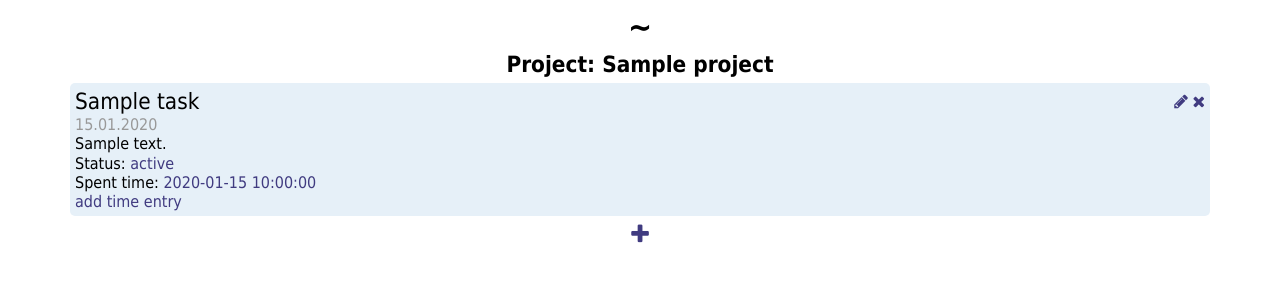
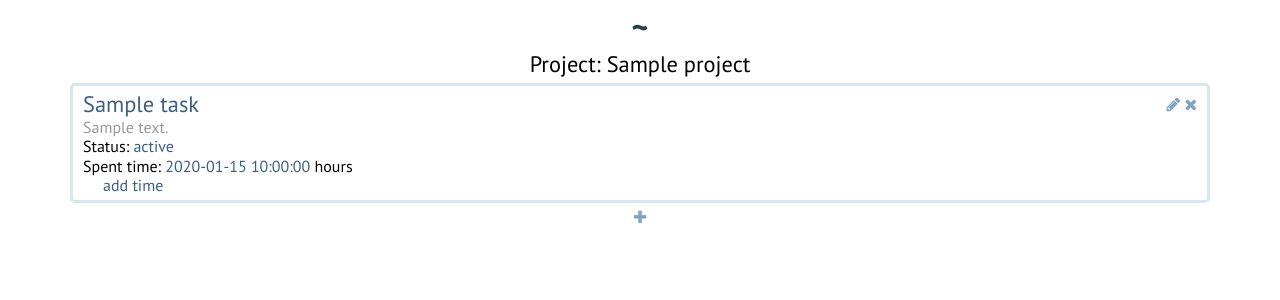
Before and after one commit to xuhcc/airy, a Flask app: template airy/templates/tasks.html in a window 1280 px wide. Shown: the top 300 px of the page. Run offline with Flask 2, Linux system fonts and the light colour scheme; the template is opened without the code that fills it: most values are stand-ins (such as "Sample title", 1, 10 or a date in 2020); parts of the project's set-up code (start-up, migrations or seed data) failed here and were passed over; some libraries are stand-ins or nearby versions.

Commit message:
Changed UI design

```diff
--- a/airy/static/css/common.css
+++ b/airy/static/css/common.css
@@ -14,17 +14,27 @@
 }
 
 body {
+    font-family: 'PT Sans', sans-serif;
     font-size: 16px;
     line-height: 1.2;
 }
 
 a {
-    color: #403B80;
+    color: #3B6180;
     cursor: pointer;
+    text-decoration: none;
 }
 
 a:hover {
-    color: #5E56C5;
+    color: #5693C5;
+}
+
+a.icon {
+    color: #7DA4C4;
+}
+
+a.icon:hover {
+    color: #5693C5;
 }
 
 textarea {
@@ -32,12 +42,13 @@ textarea {
 }
 
 h1 {
+    color: #273E51;
     margin: 0;
 }
 
 h2 {
     font-size: 1.4em;
-    font-weight: bold;
+    font-weight: normal;
     margin: 5px 0;
 }
 
@@ -47,8 +58,13 @@ h3 {
     margin: 0;
 }
 
+ul {
+    list-style-type: none;
+    margin: 0;
+    padding: 0;
+}
+
 .container {
-    font-family: Tahoma,Geneva,sans-serif;
     margin: 0 auto;
     max-width: 1140px;
     text-align: center;
@@ -66,13 +82,13 @@ h3 {
 }
 
 .main-menu a {
+    border-radius: 5px;
     display: block;
-    padding: 10px;
-    text-decoration: none;
+    padding: 5px;
 }
 
 .main-menu a:hover {
-    background-color: #E6F0F8;
+    background-color: #F0F6FA;
 }
 
 .popup {
@@ -95,6 +111,16 @@ h3 {
     margin-top: 10px;
 }
 
+.popup form {
+    padding: 10px 10%;
+    text-align: center;
+}
+
+.popup input,
+.popup textarea {
+    width: 100%;
+}
+
 .form-message {
     color: red;
 }
--- a/airy/static/css/tasks.css
+++ b/airy/static/css/tasks.css
@@ -1,8 +1,8 @@
 .task {
-    background-color: #E6F0F8;
+    border: 3px solid #D9E6F1;
     border-radius: 5px;
     margin-bottom: 5px;
-    padding: 5px;
+    padding: 5px 10px;
     text-align: left;
 }
 
@@ -11,24 +11,23 @@
     line-height: 1.68em;
 }
 
-.task-created {
+.task-created,
+.task-updated {
+    display: none;
+}
+
+.task-description {
     color: #999;
 }
 
 .task-status-menu {
-    background-color: #E6F0F8;
-    border: 1px solid white;
+    background-color: white;
+    border: 2px solid #D9E6F1;
     border-radius: 5px;
     margin-top: 1.2em;
-    margin-left: -6px;
+    margin-left: -7px;
     padding: 5px;
     position: absolute;
-}
-
-.task-status-menu ul {
-    list-style-type: none;
-    margin: 0;
-    padding: 0;
 }
 
 .task-status-menu a {
@@ -40,36 +39,24 @@
 }
 
 .task-time-entries ul {
+    color: #3B6180;
+    list-style-position: inside;
+    list-style-type: disc;
     margin: 0;
-    padding-left: 30px;
+    padding-left: 20px;
 }
 
 .time-entry-amount {
     display: inline-block;
-    width: 50px;
+    width: 40px;
+}
+
+.task-add-time-entry {
+    margin-left: 20px;
 }
 
 .task-add {
-    border-radius: 5px;
     display: block;
-    font-size: 1.4em;
-}
-
-.task-add:hover {
-    background-color: #E6F0F8;
-}
-
-.task-form,
-.time-entry-form {
-    padding: 10px 10%;
-    text-align: center;
-}
-
-.task-form input,
-.task-form textarea,
-.time-entry-form input,
-.time-entry-form textarea {
-    width: 100%;
 }
 
 .task-form-template,
--- a/airy/static/js/common.js
+++ b/airy/static/js/common.js
@@ -2,8 +2,12 @@ var Base = (function () {
     'use strict';
     var init = function () {
         $.fn.textMultiline = function () {
-            var lines = this.html().split('<br>');
-            return lines.join('\n');
+            if (this.length === 0) {
+                return;
+            } else {
+                var lines = this.html().split('<br>');
+                return lines.join('\n');
+            }
         };
     };
     var alertTemplate = $('<div class="popup">\
--- a/airy/static/js/tasks.js
+++ b/airy/static/js/tasks.js
@@ -167,6 +167,10 @@ var Tasks = (function () {
                 deleteTask(task);
             });
         });
+        $(document).on('click', '.task-title a', function () {
+            var task = $(this).closest('.task');
+            task.find('.task-created, .task-updated').toggle();
+        });
         $(document).on('click', '.task-status a', function () {
             var task = $(this).closest('.task');
             showStatusMenu(task);
--- a/airy/templates/base.html
+++ b/airy/templates/base.html
@@ -6,6 +6,7 @@
         <link rel="stylesheet" href="{{ url_for('static', filename='lib/pure-forms-min.css') }}">
         <link rel="stylesheet" href="{{ url_for('static', filename='lib/pure-buttons-min.css') }}">
         <link rel="stylesheet" href="{{ url_for('static', filename='lib/magnific-popup.css') }}">
+        <link rel="stylesheet" href="http://fonts.googleapis.com/css?family=PT+Sans:400,700&subset=latin,cyrillic">
         <link rel="stylesheet" href="{{ url_for('static', filename='css/common.css') }}">
         {% block css %}{% endblock %}
         <script src="{{ url_for('static', filename='lib/jquery.min.js') }}"></script>
--- a/airy/templates/units/client.html
+++ b/airy/templates/units/client.html
@@ -6,9 +6,9 @@
     <div class="client-name"><h3><a href="/client/{{ client.id }}">{{ client.name }}</a></h3></div>
     <div class="client-contacts">{{ client.contacts|nl2br }}</div>
     {% if client.projects %}
-    <div class="client-projects">Projects: <ul>
+    <div class="client-projects"><ul>
         {% for project in client.projects %}
-            <li><a href="/project/{{ project.id }}">{{ project.name }}</a></li>
+            <li><a href="/project/{{ project.id }}" title="Project">{{ project.name }}</a></li>
         {% endfor %}
     </ul></div>
     {% endif %}
--- a/airy/templates/units/task.html
+++ b/airy/templates/units/task.html
@@ -3,15 +3,16 @@
         <a class="task-edit icon" title="Edit task">e</a>
         <a class="task-delete icon" title="Delete task">d</a>
     </div>
-    <div class="task-title"><h3 id="task-{{ task.id }}">{{ task.title }}</h3></div>
-    <div class="task-created">{{ task.created.strftime("%d.%m.%Y") }}</div>
+    <div class="task-title"><h3><a id="task-{{ task.id }}">{{ task.title }}</a></h3></div>
+    <div class="task-created">Created: {{ task.created.strftime("%d.%m.%Y %H:%M") }}</div>
+    <div class="task-updated">Updated: {{ task.updated.strftime("%d.%m.%Y %H:%M") }}</div>
     <div class="task-description">{{ task.description|nl2br }}</div>
     <div class="task-status">Status: <a>{{ task.status }}</a></div>
-    <div class="task-spent-time">Spent time: <a>{{ task.spent_time }}</a></div>
+    <div class="task-spent-time">Spent time: <a>{{ task.spent_time }}</a> hours</div>
     <div class="task-time-entries"><ul>
         {% for time_entry in task.time_entries %}
             {% include "units/time_entry.html" %}
         {% endfor %}
     </ul></div>
-    <a class="task-add-time-entry">add time entry</a>
+    <a class="task-add-time-entry">add time</a>
 </div>
--- a/airy/templates/units/time_entry.html
+++ b/airy/templates/units/time_entry.html
@@ -1,4 +1,6 @@
 <li class="time-entry" data-time-entry-id="{{ time_entry.id }}">
     <a class="time-entry-amount">{{ time_entry.amount }}</a>
-    <a class="time-entry-comment">{{ time_entry.comment }}</a>
+    {% if time_entry.comment %}
+    - <a class="time-entry-comment">{{ time_entry.comment }}</a>
+    {% endif %}
 </li>
```
Also changed, not shown: airy/static/css/clients.css (+8 -31 lines), airy/static/css/projects.css (+7 -22 lines).
